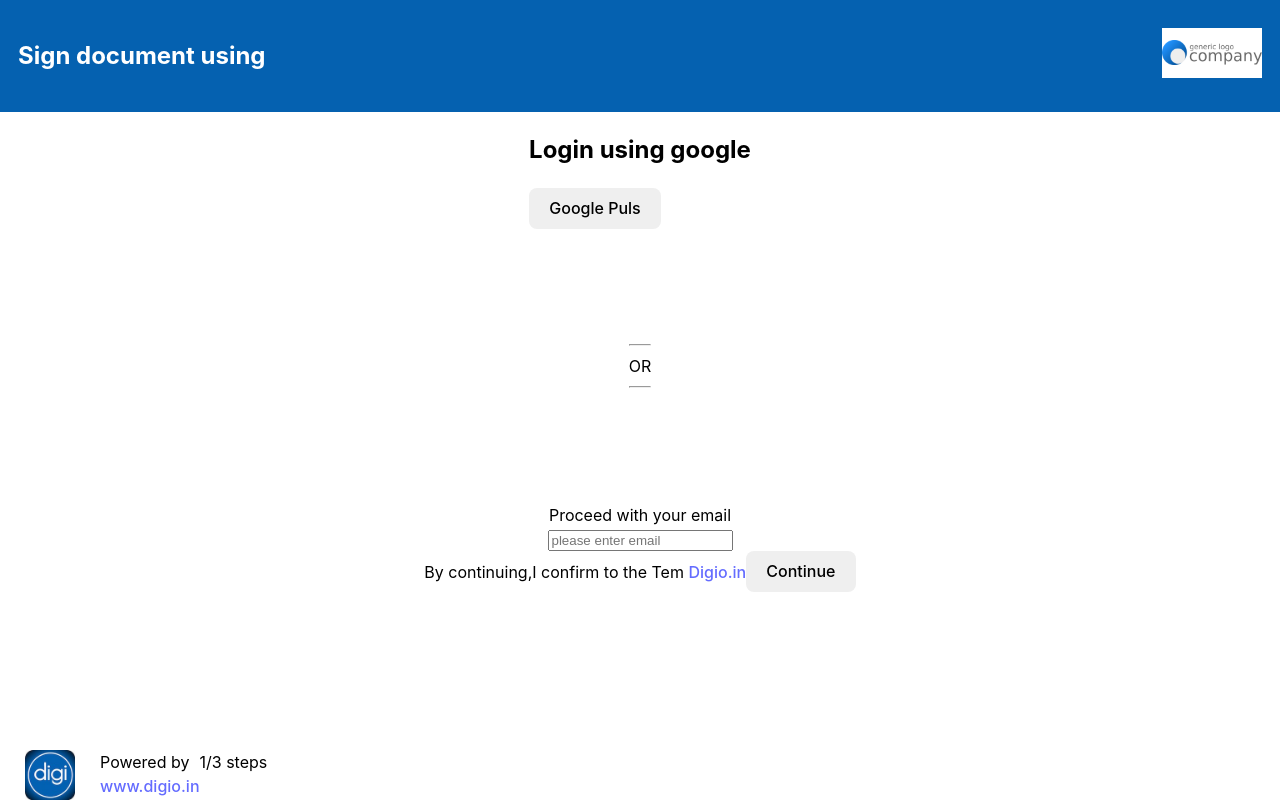
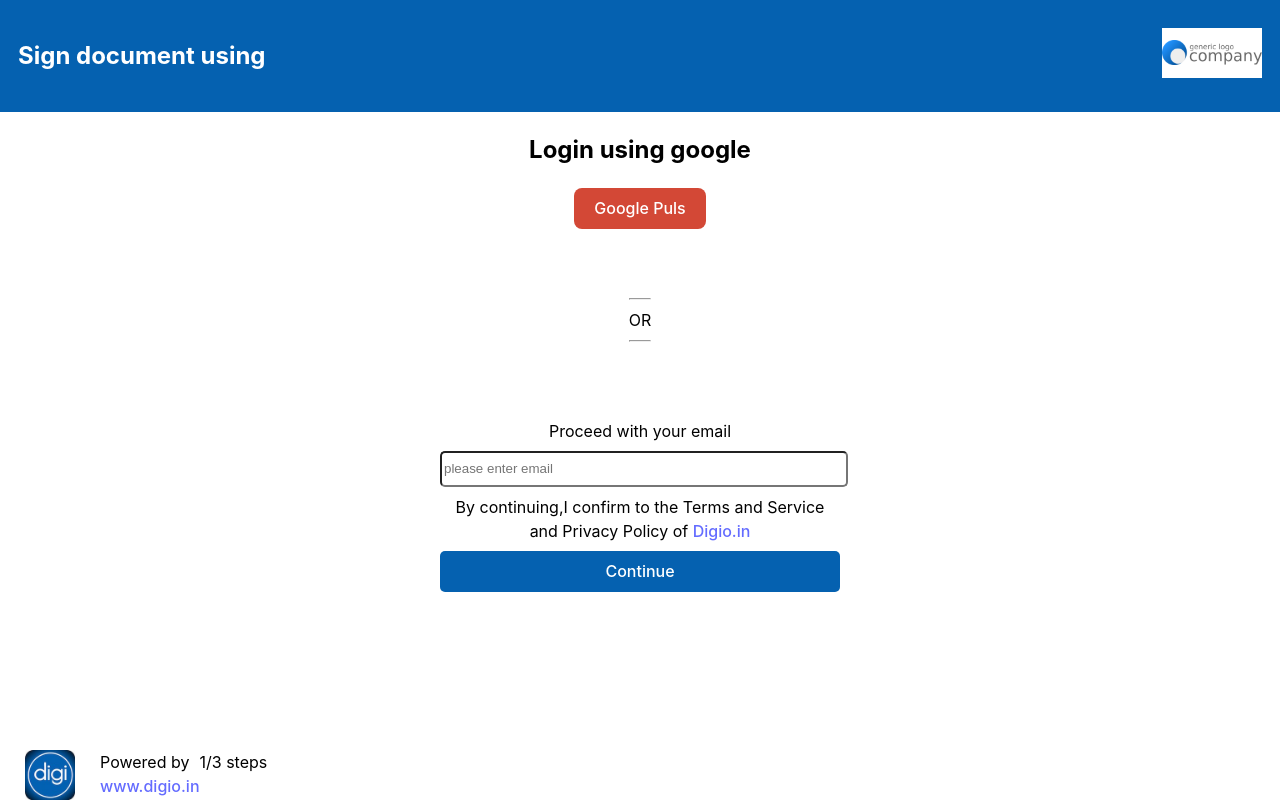
Before and after one commit to shashank99928/digio-signin, a React (Vite) app: page / in a window 1280 px wide. Built offline with nearby package versions, Linux system fonts and the light colour scheme.

Commit message:
fixed text alginment login screen

```diff
--- a/src/components/Login.jsx
+++ b/src/components/Login.jsx
@@ -45,6 +45,7 @@ const Login = ({ onSubmit }) => {
 
       <div
         style={{
+          textAlign: "center",
           display: "flex",
           flexDirection: "column",
           alignItems: "center",
@@ -55,7 +56,14 @@ const Login = ({ onSubmit }) => {
         <div>
           {email && <div>{email} uses Gmail?</div>}
           <h2>Login using google</h2>
-          <button>Google Puls</button>
+          <button
+            style={{
+              background: "#d34836",
+              color: "white",
+            }}
+          >
+            Google Puls
+          </button>
         </div>
 
         <div>
@@ -64,22 +72,52 @@ const Login = ({ onSubmit }) => {
           <hr />
         </div>
 
-        <div style={{ textAlign: "center" }}>
-          <div>Proceed with your email</div>
+        <div style={{ textAlign: "center", maxWidth: "400px", width: "100%" }}>
+          <div
+            style={{
+              marginTop: "8px",
+              marginBottom: "8px",
+            }}
+          >
+            Proceed with your email
+          </div>
           <input
             onChange={handleEmailChange}
             placeholder="please enter email"
             value={email}
             maxLength={50}
+            style={{
+              height: "30px",
+              maxWidth: "400px",
+              width: "100%",
+              borderRadius: "5px",
+            }}
           />
 
-          <div>
-            By continuing,I confirm to the Tem{" "}
+          <div
+            style={{
+              marginTop: "8px",
+              marginBottom: "8px",
+            }}
+          >
+            By continuing,I confirm to the Terms and Service and Privacy Policy
+            of{" "}
             <a href="http://digio.in" target="_blank">
               Digio.in
             </a>
-            <button onClick={handleEmailSubmit}>Continue</button>
           </div>
+          <button
+            onClick={handleEmailSubmit}
+            style={{
+              background: "#0561b0",
+              color: "white",
+              maxWidth: "400px",
+              width: "100%",
+              borderRadius: "5px",
+            }}
+          >
+            Continue
+          </button>
         </div>
       </div>
 
```
